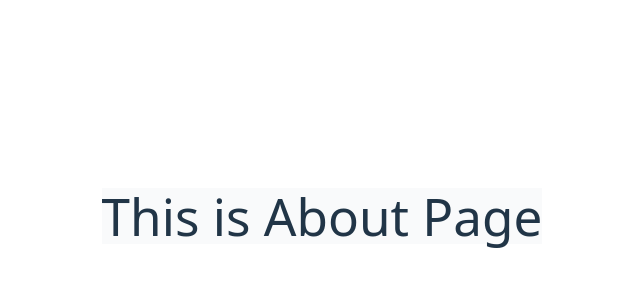
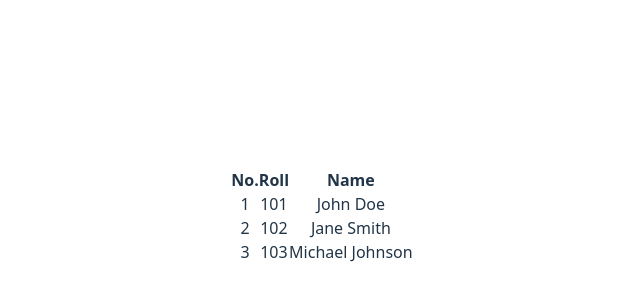
Before and after one commit to Saiedafride11/basic-react-tailwind-reactRouterDom-redux-RTKQuery, a React (Vite) app: page /about in a window 1280 px wide. Shown: the part 184-484 px from the top of the page, without its empty margins (318-958 px from the left). Built offline with nearby package versions, Linux system fonts and the light colour scheme.

Commit message:
dynamic page added

```diff
--- a/src/page/About/About.jsx
+++ b/src/page/About/About.jsx
@@ -1,5 +1,32 @@
 const About = () => {
-  return <h1>This is About Page</h1>;
+  return (
+    <table border="1" cellpadding="8" cellspacing="0">
+      <thead>
+        <tr>
+          <th>No.</th>
+          <th>Roll</th>
+          <th>Name</th>
+        </tr>
+      </thead>
+      <tbody>
+        <tr>
+          <td>1</td>
+          <td>101</td>
+          <td>John Doe</td>
+        </tr>
+        <tr>
+          <td>2</td>
+          <td>102</td>
+          <td>Jane Smith</td>
+        </tr>
+        <tr>
+          <td>3</td>
+          <td>103</td>
+          <td>Michael Johnson</td>
+        </tr>
+      </tbody>
+    </table>
+  );
 };
 
 export default About;
--- /dev/null
+++ b/src/page/Product/ProductById.jsx
@@ -0,0 +1,12 @@
+import { useParams } from "react-router-dom";
+
+const ProductById = () => {
+  const { id } = useParams();
+  return (
+    <div>
+      <h1>This is Product by id page {id}</h1>
+    </div>
+  );
+};
+
+export default ProductById;
--- a/src/routes/Routes.jsx
+++ b/src/routes/Routes.jsx
@@ -4,6 +4,7 @@ import About from "../page/About/About";
 import Home from "../page/Home/Home";
 import NotFound from "../page/NotFound/NotFound";
 import Product from "../page/Product/Product";
+import ProductById from "../page/Product/ProductById";
 
 const Routes = createBrowserRouter([
   {
@@ -23,6 +24,10 @@ const Routes = createBrowserRouter([
         path: "/product",
         element: <Product />,
       },
+      {
+        path: "/product/:id",
+        element: <ProductById />,
+      },
     ],
   },
 
```
